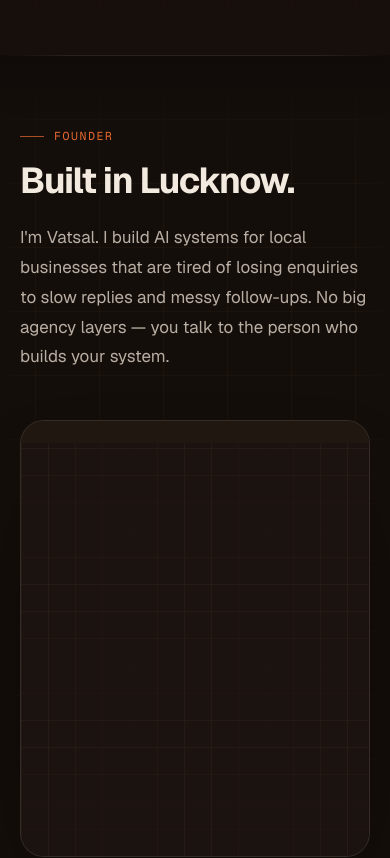
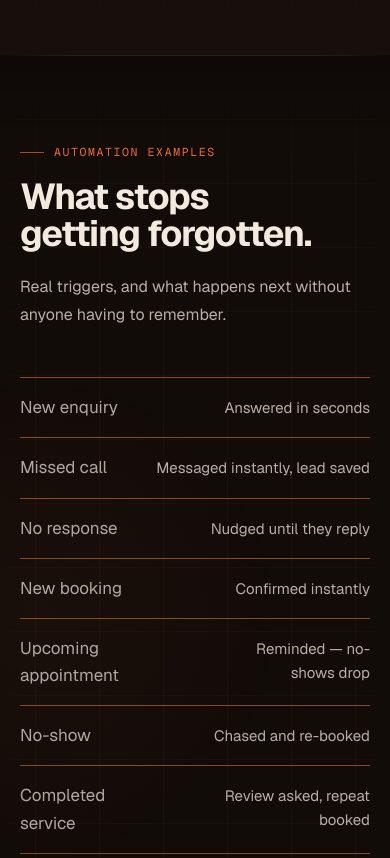
Before and after one commit to vatsal04-02/claude-session, a Next.js app: page / in a window 390 px wide. Shown: the part 9800-10658 px from the top of the page. Built offline with nearby package versions, Linux system fonts and the light colour scheme.

Commit message:
Remove Founder section
Co-Authored-By: Claude Sonnet 5.5 <noreply@anthropic.com>
Claude-Session: https://claude.ai/code/session_013uieekPdjcvwpyQYG1P9ta

```diff
--- a/app/page.tsx
+++ b/app/page.tsx
@@ -1,6 +1,5 @@
 import AutomationList from "@/components/AutomationList";
 import Faq from "@/components/Faq";
-import Founder from "@/components/Founder";
 import IndustryTabs from "@/components/IndustryTabs";
 import LiveDemoChat from "@/components/LiveDemoChat";
 import ProductScreens from "@/components/ProductScreens";
@@ -35,7 +34,6 @@ export default function Home() {
         <RoiCalculator />
         <ProductScreens />
         <Faq />
-        <Founder />
         <AutomationList />
         <WhyFlowHQ />
         <ProductPreview />
--- a/components/Founder.tsx
+++ /dev/null
@@ -1,27 +0,0 @@
-"use client";
-
-import { Reveal, Section, SectionHeading } from "./ui";
-
-/* Replace public/founder-photo.png with your photo. */
-export default function Founder() {
-  return (
-    <Section id="founder" className="bg-[#140e0a]">
-      <div className="grid items-center gap-12 lg:grid-cols-[1.1fr_0.9fr] lg:gap-20">
-        <div>
-          <SectionHeading eyebrow="Founder" title="Built in Lucknow." />
-          <Reveal delay={0.14}>
-            <p className="mt-6 max-w-[34rem] text-[17px] leading-[1.75] text-muted md:text-[18px]">
-              I&apos;m Vatsal. I build AI systems for local businesses that are tired of losing enquiries to slow
-              replies and messy follow-ups. No big agency layers — you talk to the person who builds your system.
-            </p>
-          </Reveal>
-        </div>
-        <Reveal y={28} className="mx-auto w-full max-w-[360px] lg:ml-auto">
-          <div className="overflow-hidden rounded-3xl border border-border bg-surface shadow-[0_40px_90px_-40px_rgba(0,0,0,0.9)]">
-            <img src="founder-photo.png" alt="Vatsal, founder of FlowHQ" loading="lazy" className="aspect-[4/5] w-full object-cover" />
-          </div>
-        </Reveal>
-      </div>
-    </Section>
-  );
-}
```
Also changed, not shown: public/founder-photo.png (deleted).
